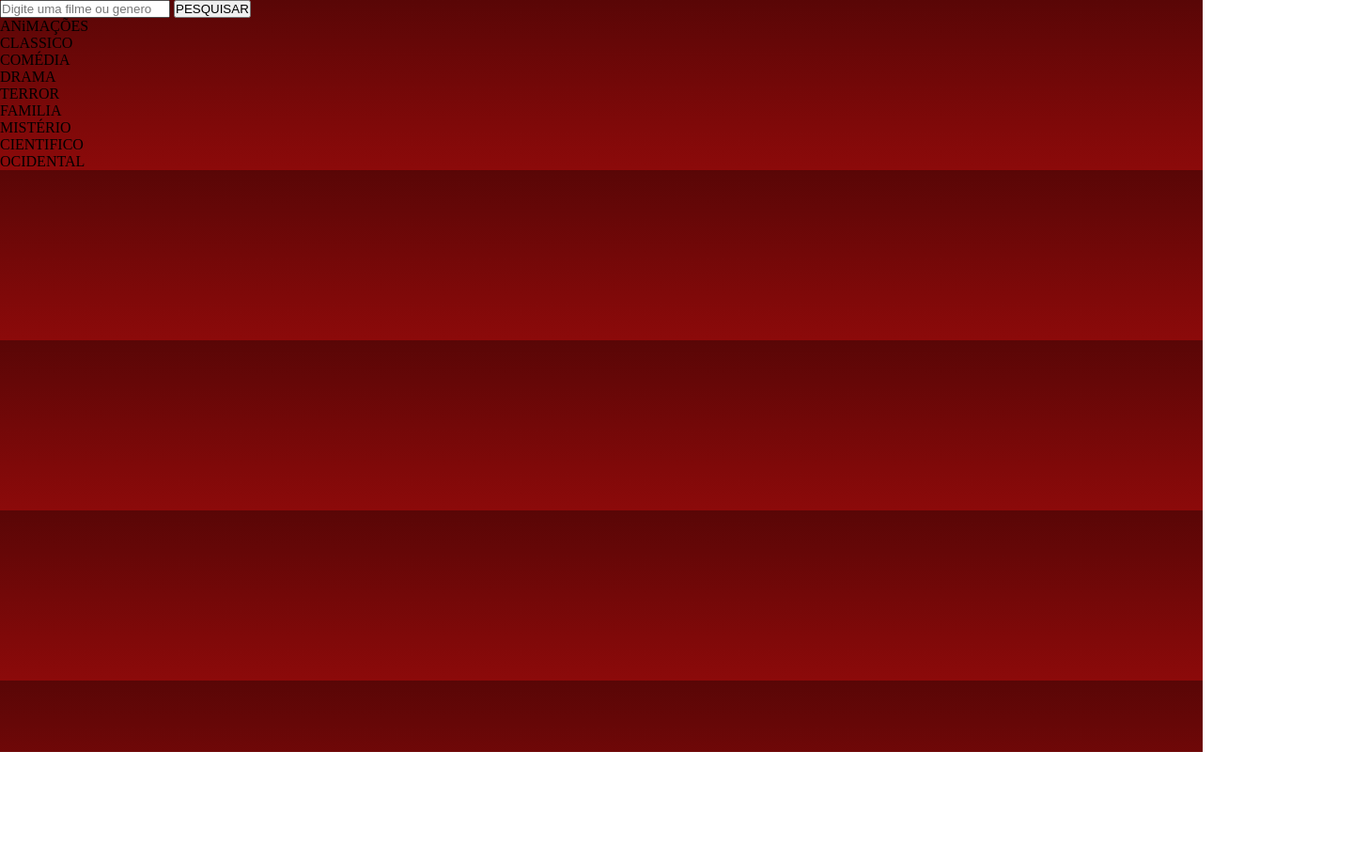
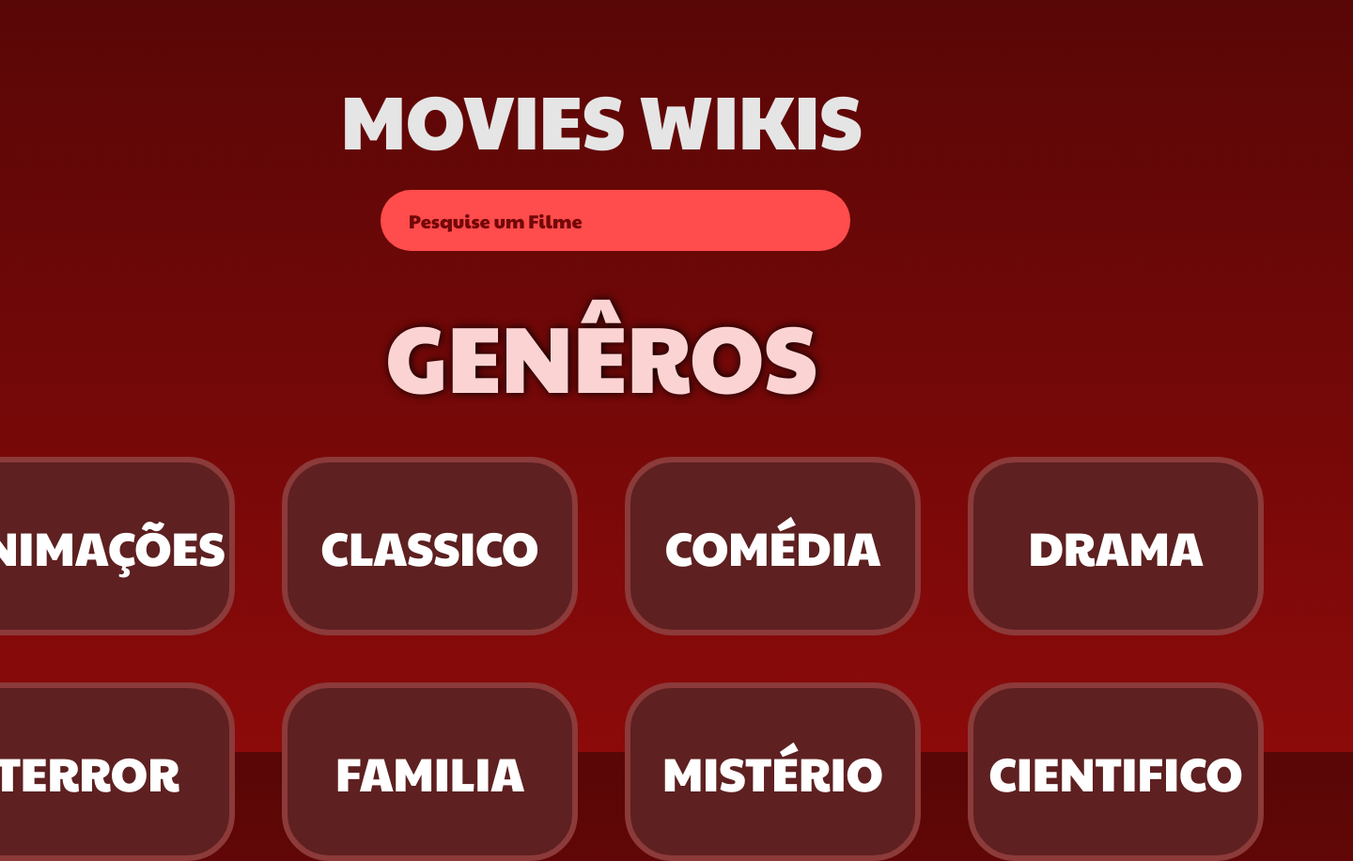
Before and after one commit to Duduur/API-filmes, a plain HTML site: page index.html in a window 1280 px wide. Shown: the whole page at 94% size, 1440 px wide, since content can reach past the window. Before the commit the page ends 800 px from the top, so only its background shows below. Drawn offline with Linux system fonts and the light colour scheme; no server answers.

Commit message:
tela home finalizada

```diff
--- a/index.html
+++ b/index.html
@@ -3,29 +3,48 @@
 <head>
     <meta charset="UTF-8">
     <link rel="stylesheet" href="style.css">
+    <link rel="preconnect" href="https://fonts.googleapis.com">
+    <link rel="preconnect" href="https://fonts.gstatic.com" crossorigin>
+    <link href="https://fonts.googleapis.com/css2?family=Itim&family=Paytone+One&display=swap" rel="stylesheet">
     <script src="script.js" defer></script>
     <meta name="viewport" content="width=device-width, initial-scale=1.0">
     <title>Tela Inicio</title>
 </head>
 <body>
-    <main>
+    <main id="main">
         <div class="home" id="home">
-            <h1></h1>
-            <input id="filme"type="text" placeholder="Digite uma filme ou genero">
-            <button id="pesquisar">PESQUISAR</button>
+            <h1>MOVIES WIKIS</h1>
+            <input id="filme"type="text" placeholder="Pesquise um Filme">
         </div>
-        <div>
-            <h2></h2>
+        <div class="tiposFilmes">
+            <h2>GENÊROS</h2>
             <div id="tipos">
-                <div class="animacoes">ANiMAÇÕES</div>
-                <div class="classic">CLASSICO</div>
-                <div class="comedia">COMÉDIA</div>
-                <div class="drama">DRAMA</div>
-                <div class="horror">TERROR</div>
-                <div class="family">FAMILIA</div>
-                <div class="mystery">MISTÉRIO</div>
-                <div class="scifi">CIENTIFICO</div>
-                <div class="western">OCIDENTAL</div>
+                <div class="animacoes" id="animacoes">
+                    <a href="#">
+                    ANIMAÇÕES
+                    </a>
+                </div>
+                <div class="classic">
+                    <a href="#">CLASSICO</a>
+                </div>
+                <div class="comedia">
+                    <a href="#">COMÉDIA</a>
+                </div>
+                <div class="drama">
+                    <a href="#">DRAMA</a>
+                </div>
+                <div class="horror">
+                    <a href="#">TERROR</a>
+                </div>
+                <div class="family">
+                    <a href="#">FAMILIA</a>
+                </div>
+                <div class="mystery">
+                    <a href="#">MISTÉRIO</a>
+                </div>
+                <div class="scifi">
+                    <a href="#">CIENTIFICO</a>
+                </div>
             </div>
         </div>
     </main>
--- a/script.js
+++ b/script.js
@@ -1,18 +1,35 @@
 'use strict'
 
-async function loadGallery () {
-    const home = document.getElementById('home')
-    const url = 'https://api.sampleapis.com/movies/animation'
 
-    const response = await  fetch(url)
-    const animacoes = await response.json()
 
-    animacoes.forEach (animacoes =>{
-        const img = document.createElement('img')
-        img.src = animacoes.posterURL
 
-        home.appendChild(img)
-    })
+async function pesquisarFilmesPeloTema(){
+    const url = "https://api.sampleapis.com/movies/animation"
+
+    const response = await fetch(url)
+    const dados = await response.json()
+    return dados
+}
+
+function animation(){
+    const body = document.createElement('div')
+    const main = document.getElementById('main')
+    const titulo = document.createElement('h1')
+
+    main.innerHTML = ""
+
+    body.className = "tela"
+    body.style.backgroundColor = "green"
+
+    titulo.id = "titulo"
+    titulo.textContent = 'ANIMAÇÃO'
+
+    body.appendChild(titulo)
+
+    main.appendChild(body)
+
+
 
 }
-loadGallery()
+
+document.getElementById('animacoes').addEventListener('click', animation)
--- a/style.css
+++ b/style.css
@@ -1,9 +1,132 @@
 *{
-    padding: 0%;
-    margin: 0%;
+    padding: 0;
+    margin: 0;
     box-sizing: border-box;
+}
+a{
+    text-decoration: none;
+    color: inherit;
+}
+
+html{
+    height: 100vh;
 }
 
 body{
    background-image: linear-gradient(#590606, #730808, #8C0A0A);
+   display: flex;
+   justify-content: center;
+   width: 100vw;
+   height: 100vh;
 }
+main{
+    width: 100%;
+    height: 100%;
+}
+.home {
+    width: 100%;
+    display: flex;
+    flex-direction: column;
+    align-items: center;
+}
+
+.home h1{
+    margin-top: 70px;
+    font-size: 80px;
+    display: flex;
+    justify-content:center ;
+    align-items: center;
+    color: #E5E5E5;
+    font-family: "Paytone One", sans-serif;
+    font-weight: 400;
+    font-style: normal;
+
+
+}
+
+.home input{
+    margin: 20px;
+    width: 500px;
+    height: 65px;
+    margin-left: 50px;
+    border-radius: 51px;
+    background-color: #FF4C4C;
+    border: none;
+    outline: none;
+    padding-top: 5px;
+    font-family: "Paytone One", sans-serif;
+    font-weight: 400;
+    font-style: normal;
+
+}
+
+::placeholder {
+    padding-left: 30px;
+    color: #730808;
+    font-size: 20px;
+
+}
+
+.tiposFilmes{
+   margin-top: 20px;
+   width: 100%;
+   display: flex;
+   flex-direction: column;
+   align-items: center;
+
+}
+
+h2{
+    font-size: 100px;
+    display: flex;
+    justify-content:center ;
+    align-items: center;
+    color: #FBD3D3;
+    font-family: "Paytone One", sans-serif;
+    font-weight: 400;
+    font-style: normal;
+    text-shadow: #010101 1px 0 10px;
+}
+#tipos{
+    margin-top: 40px;
+    display: flex;
+    justify-content: center;
+    align-items: center;
+    gap: 50px;
+    display: flex;
+    flex-wrap: wrap;
+    width:1600px;
+}
+#tipos div{
+    height: 190px;
+    width: 315px;
+    border-radius: 50px;
+    border: #8C3A3A 6px solid;
+    background-color: #5E2020;
+    display: flex;
+    align-items: center;
+    justify-content: center;
+    font-size: 50px;
+    color: #FFFFFF;
+    font-family: "Paytone One", sans-serif;
+    font-weight: 400;
+    font-style: normal;
+}
+
+.tela{
+    height: 100%;
+    width: 100%;
+}
+
+#titulo {
+    padding:60px ;
+    font-size: 60px;
+    display: flex;
+    justify-content:center ;
+    align-items: center;
+    color: #E5E5E5;
+    font-family: "Paytone One", sans-serif;
+    font-weight: 400;
+    font-style: normal;
+
+}
```
